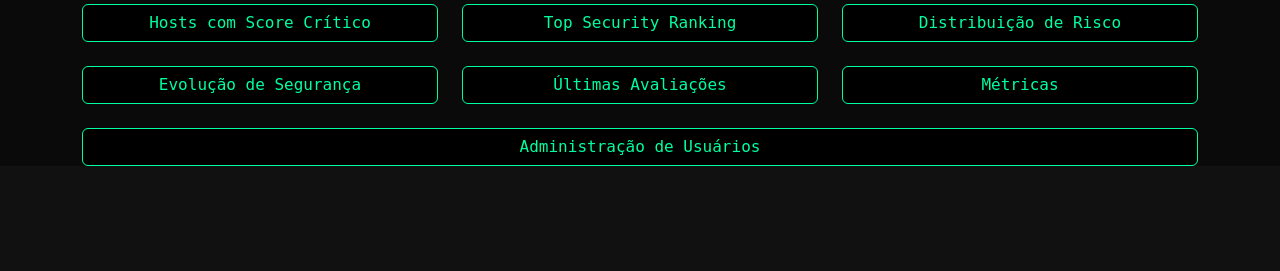
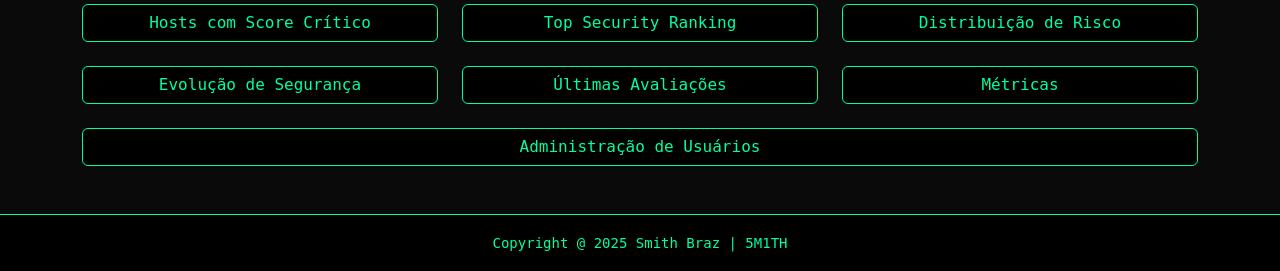
Before and after one commit to thiagosmith/cis-dashboard, a PHP site: page /dashboard.php in a window 1280 px wide. Shown: the part 1013-1284 px from the top of the page. Before the commit the page ends 1179 px from the top, so only its background shows below. Run offline with PHP 8.4, Linux system fonts and the light colour scheme; a user stored in the database is signed in; data that the repository does not hold is empty.

Commit message:
Update dashboard.php

```diff
--- a/dashboard.php
+++ b/dashboard.php
@@ -90,7 +90,12 @@ body {
     color: #00ff9f;
     margin: 0;
 }
-
+.footer {
+    border-top: 1px solid #00ff9f;
+    color: #00ff9f;
+    font-family: monospace;
+    background: #000;
+}
 
 </style>
 </head>
@@ -200,4 +205,7 @@ new Chart(ctx, {
 });
 </script>
 </body>
+<footer class="footer mt-5 p-3 text-center">
+    <small>Copyright @ 2025 Smith Braz | 5M1TH</small>
+</footer>
 </html>
```
